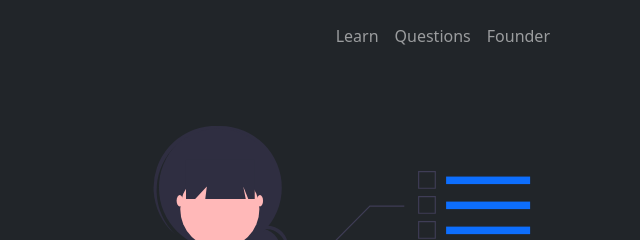
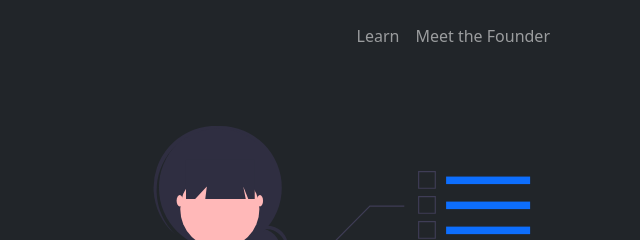
Before and after one commit to Celnet-hub/DCnC-BootCamp, a plain HTML site: page index.html in a window 1280 px wide. Shown: the top 240 px of the page, 640-1280 px from the left. Drawn offline with nearby package versions, Linux system fonts and the light colour scheme.

Commit message:
Modified the landing page

```diff
--- a/index.html
+++ b/index.html
@@ -29,10 +29,7 @@
 							<a href="#learn" class="nav-link">Learn</a>
 						</li>
 						<li class="nav-item">
-							<a href="#questions" class="nav-link">Questions</a>
-						</li>
-						<li class="nav-item">
-							<a href="#founder" class="nav-link">Founder</a>
+							<a href="#founder" class="nav-link">Meet the Founder</a>
 						</li>
 					</ul>
 				</div>
```
